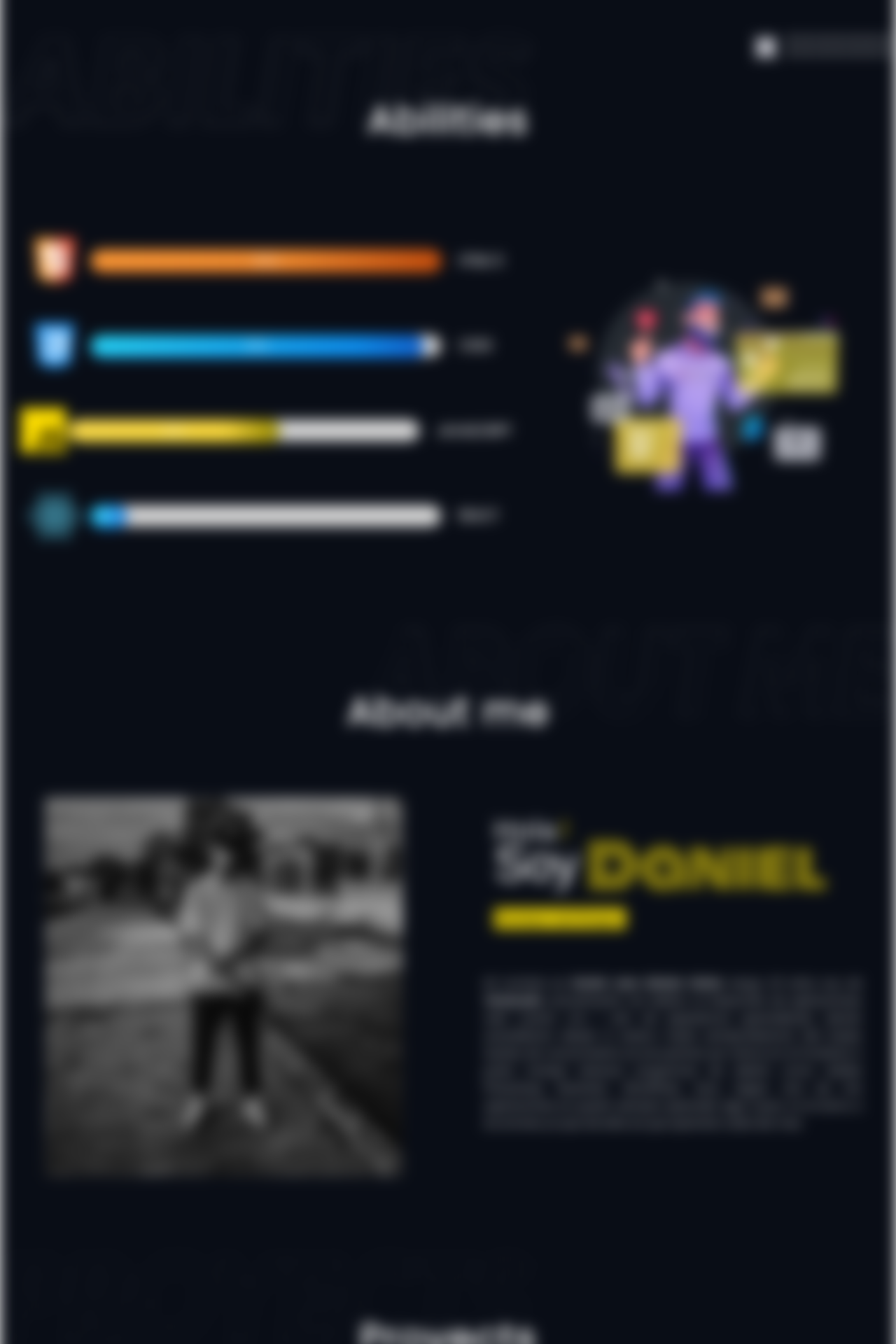
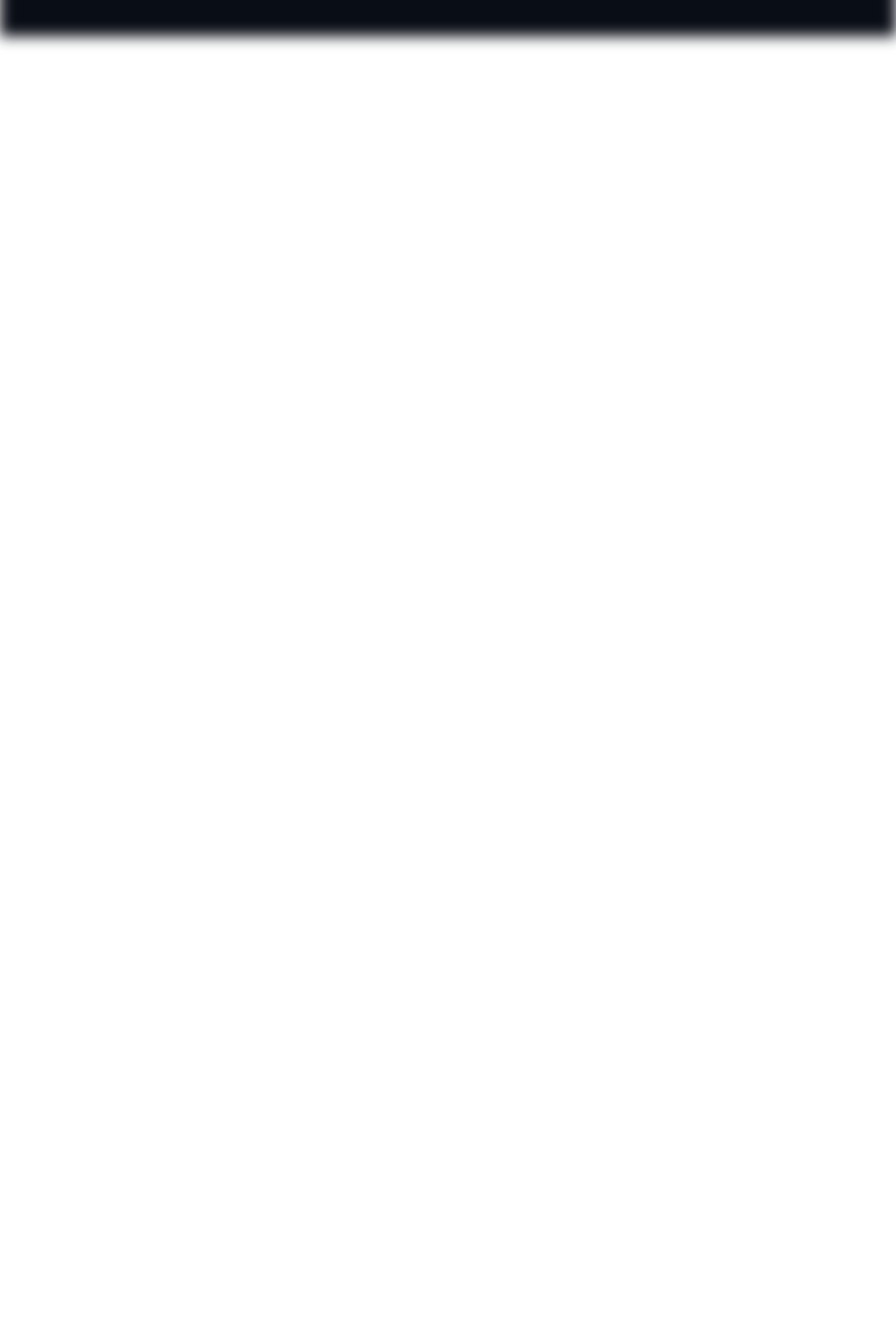
Before and after one commit to Million1701/Portafolio-web, a React (Create React App) app: page / in a window 1280 px wide. Shown: the part 860-2780 px from the top of the page at 70% size. After the commit the page ends 912 px from the top, so only its background shows below. Built offline with nearby package versions, Linux system fonts and the light colour scheme; some icons are missing; a web font is replaced by a local one.

Commit message:
Modificando

```diff
--- a/src/App.js
+++ b/src/App.js
@@ -1,3 +1,4 @@
+import React, { Suspense, lazy } from "react";
 import './App.css';
 import ContentHeader from './componentes/ContentHeader';
 import TextAbilitie from './componentes/SectionAbilitie/TextAbilitie';
@@ -27,16 +28,16 @@ function App() {
           </div>
         </div>
         <div className='contentAbilities'>
-          <TextAbilitie />
+          {/* <TextAbilitie /> */}
         </div>
         <div className='contentAboutMe'>
-          <TextAboutme />
+          {/* <TextAboutme /> */}
         </div>
         <div className='contentProyects'>
-          <TextProyect />
+          {/* <TextProyect /> */}
         </div>
         <div className='contentContact'>
-          <TextContact />
+          {/* <TextContact /> */}
         </div>
       </div>
     </div>
```
Also changed, not shown: src/componentes/head/Stars.jsx (+5 -5 lines).
